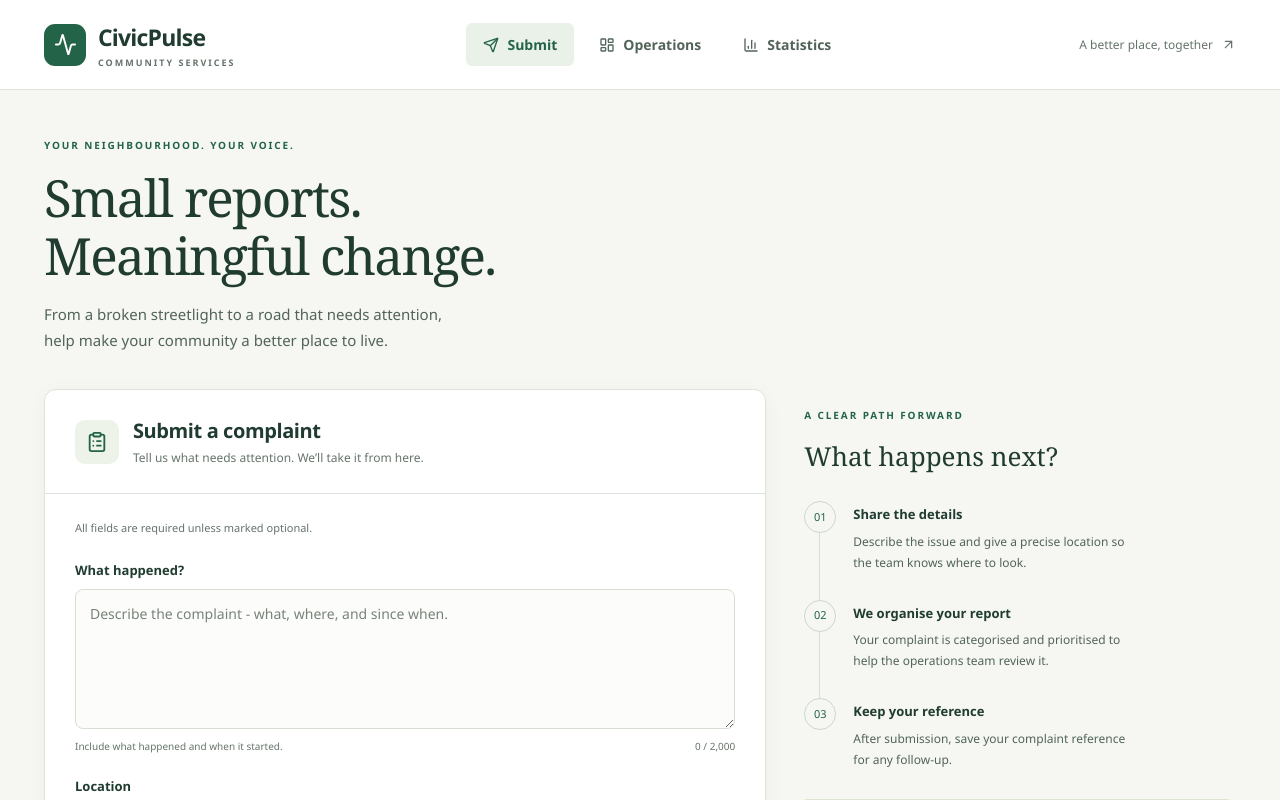
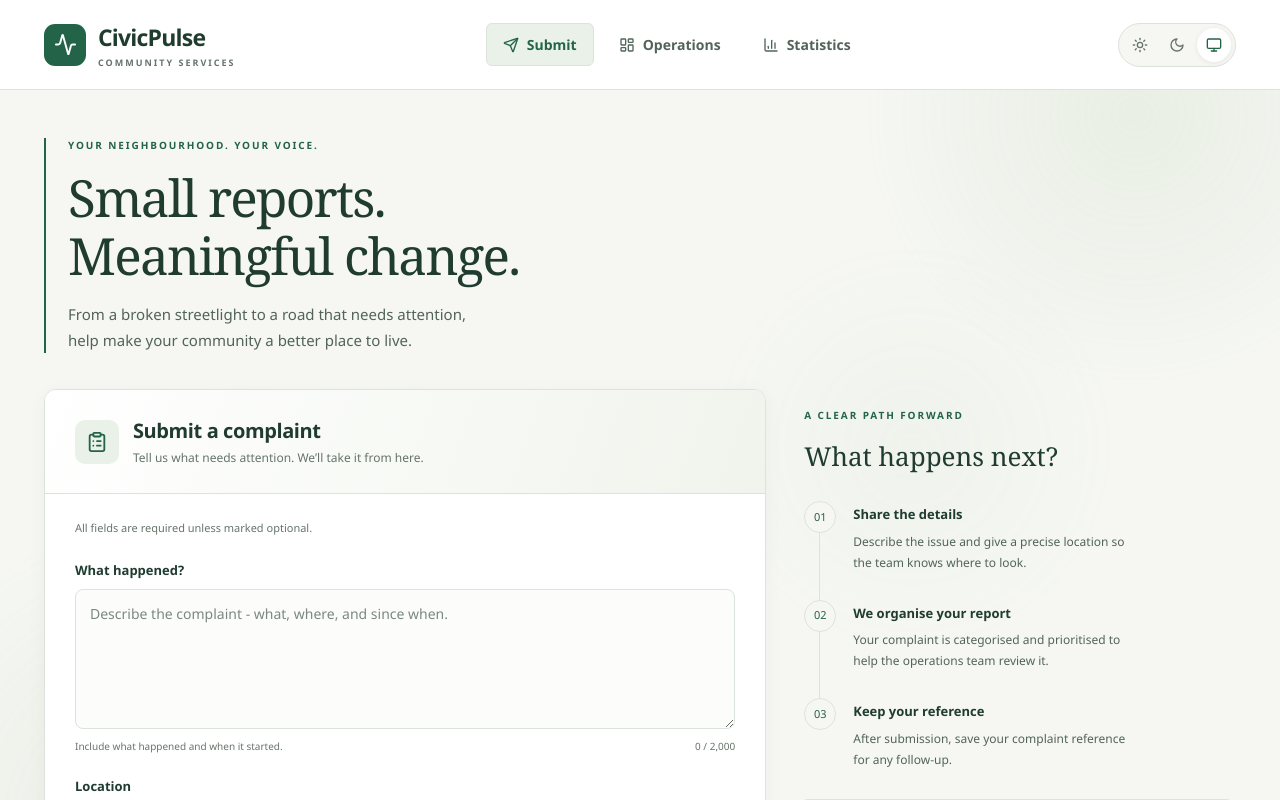
Before and after one commit to M-Hasaam/CivicPulse, a React (Vite) app in the folder frontend/: page /submit in a window 1280 px wide. Shown: the top 800 px of the page. Built offline with nearby package versions, Linux system fonts and the light colour scheme; what openapi-fetch would draw is missing.

Commit message:
feat: implement theme picker and ambient background for improved UI experience

```diff
--- a/frontend/index.html
+++ b/frontend/index.html
@@ -10,6 +10,21 @@
       href="https://fonts.googleapis.com/css2?family=Plus+Jakarta+Sans:wght@400;600;800&family=JetBrains+Mono&display=swap"
       rel="stylesheet"
     />
+    <meta name="theme-color" content="#236449" />
+    <script>
+      (() => {
+        let theme = "system";
+        try {
+          theme = localStorage.getItem("civicpulse-theme") || "system";
+        } catch {}
+        document.documentElement.dataset.theme =
+          theme === "light" || theme === "dark"
+            ? theme
+            : matchMedia("(prefers-color-scheme: dark)").matches
+              ? "dark"
+              : "light";
+      })();
+    </script>
     <title>CivicPulse</title>
   </head>
   <body>
--- a/frontend/src/App.tsx
+++ b/frontend/src/App.tsx
@@ -15,6 +15,11 @@ export function App() {
           Skip to content
         </a>
         <Navbar />
+        <div className="ambient-background" aria-hidden="true">
+          <span />
+          <span />
+          <span />
+        </div>
 
         <main id="main-content" style={{ flex: 1 }}>
           <div className="container page-container">
--- a/frontend/src/components/Navbar.tsx
+++ b/frontend/src/components/Navbar.tsx
@@ -1,11 +1,6 @@
+import { ThemePicker } from "./ThemePicker";
 import { NavLink } from "react-router-dom";
-import {
-  Activity,
-  ArrowUpRight,
-  Send,
-  LayoutDashboard,
-  BarChart3,
-} from "lucide-react";
+import { Activity, Send, LayoutDashboard, BarChart3 } from "lucide-react";
 
 export function Navbar() {
   return (
@@ -46,9 +41,7 @@ export function Navbar() {
             <BarChart3 size={16} /> Statistics
           </NavLink>
         </nav>
-        <span className="nav-caption">
-          A better place, together <ArrowUpRight size={15} />
-        </span>
+        <ThemePicker />
       </div>
     </header>
   );
--- /dev/null
+++ b/frontend/src/components/ThemePicker.tsx
@@ -0,0 +1,53 @@
+import { useEffect, useState } from "react";
+import { Sun, Moon, Monitor } from "lucide-react";
+
+type Theme = "light" | "dark" | "system";
+function storedTheme(): Theme {
+  try {
+    const value = localStorage.getItem("civicpulse-theme");
+    if (value === "light" || value === "dark") return value;
+  } catch {
+    /* Storage can be unavailable in private browsing. */
+  }
+  return "system";
+}
+export function ThemePicker() {
+  const [theme, setTheme] = useState<Theme>(storedTheme);
+  useEffect(() => {
+    const media = window.matchMedia("(prefers-color-scheme: dark)");
+    const apply = () => {
+      document.documentElement.dataset.theme =
+        theme === "system" ? (media.matches ? "dark" : "light") : theme;
+    };
+    apply();
+    try {
+      localStorage.setItem("civicpulse-theme", theme);
+    } catch {
+      /* Keep the preference for this session. */
+    }
+    media.addEventListener("change", apply);
+    return () => media.removeEventListener("change", apply);
+  }, [theme]);
+  return (
+    <div className="theme-picker" role="group" aria-label="Colour theme">
+      {(
+        [
+          { value: "light", Icon: Sun },
+          { value: "dark", Icon: Moon },
+          { value: "system", Icon: Monitor },
+        ] as const
+      ).map(({ value, Icon }) => (
+        <button
+          key={value}
+          type="button"
+          aria-label={`${value[0].toUpperCase()}${value.slice(1)} theme`}
+          title={`${value[0].toUpperCase()}${value.slice(1)} theme`}
+          aria-pressed={theme === value}
+          onClick={() => setTheme(value)}
+        >
+          <Icon size={16} />
+        </button>
+      ))}
+    </div>
+  );
+}
--- a/frontend/src/service-design.css
+++ b/frontend/src/service-design.css
@@ -474,3 +474,312 @@ button:focus-visible {
 .complaints-table td {
   line-height: 1.6;
 }
+/* Theme surfaces are shared by the citizen and operations workspaces. */
+:root {
+  color-scheme: light;
+  --surface: #ffffff;
+  --surface-soft: #f0f4ec;
+  --input-surface: #fcfdfa;
+  --accent-soft: #eaf1e8;
+  --tip-surface: #eaf0df;
+  --accent-ink: #236449;
+  --ambient: #a2c69a;
+}
+:root[data-theme="dark"] {
+  color-scheme: dark;
+  --bg-primary: #101916;
+  --bg-secondary: #19251f;
+  --bg-card: #19251f;
+  --bg-card-hover: #233229;
+  --surface: #19251f;
+  --surface-soft: #223129;
+  --input-surface: #141f19;
+  --accent-soft: #283e30;
+  --tip-surface: #253525;
+  --border-color: #35453a;
+  --text-primary: #edf3e9;
+  --text-secondary: #bac8bc;
+  --text-muted: #a0b1a4;
+  --primary: #a9c990;
+  --primary-hover: #bedba9;
+  --primary-glow: rgba(169, 201, 144, 0.15);
+  --accent-ink: #152918;
+  --success: #8dd6ab;
+  --danger: #ffa7a0;
+  --warning: #e9c777;
+  --info: #99c4ed;
+  --ambient: #477448;
+  --shadow-md: 0 6px 28px rgba(0, 0, 0, 0.12);
+}
+body {
+  isolation: isolate;
+}
+main,
+footer {
+  position: relative;
+  z-index: 1;
+}
+.navbar {
+  background: var(--surface);
+}
+.report-panel,
+.glass-card,
+.filter-panel,
+.table-empty,
+.stat-card,
+.breakdown-chart,
+.provider-panel,
+.complaints-table-wrap,
+.custom-select-dropdown,
+.action-select-dropdown,
+.skip-link {
+  background: var(--surface);
+  border-color: var(--border-color);
+}
+.form-input,
+.form-textarea,
+.form-select {
+  background: var(--input-surface);
+  border-color: var(--border-color);
+}
+.form-input::placeholder,
+.form-textarea::placeholder {
+  color: var(--text-muted);
+  opacity: 0.85;
+}
+.nav-link.active,
+.section-icon,
+.stat-card-icon {
+  background: var(--accent-soft);
+  color: var(--primary);
+  border-color: var(--border-color);
+}
+.nav-link:hover,
+.btn-secondary:hover:not(:disabled),
+.stat-card:hover {
+  background: var(--surface-soft);
+  border-color: var(--border-color);
+}
+.location-tip {
+  background: var(--tip-surface);
+  border-color: var(--border-color);
+}
+.step-number {
+  border-color: var(--border-color);
+}
+.process-list li:not(:last-child)::before,
+.breakdown-bar-track {
+  background: var(--border-color);
+}
+.report-panel > [role="status"] {
+  background: var(--accent-soft);
+}
+.btn-primary,
+.brand-mark {
+  color: var(--accent-ink);
+}
+:root[data-theme="light"] .btn-primary,
+:root[data-theme="light"] .brand-mark {
+  color: white;
+}
+.theme-picker {
+  display: flex;
+  padding: 4px;
+  border: 1px solid var(--border-color);
+  background: var(--bg-primary);
+  border-radius: 24px;
+  gap: 3px;
+  flex-shrink: 0;
+}
+.theme-picker button {
+  display: grid;
+  place-items: center;
+  width: 34px;
+  height: 34px;
+  color: var(--text-muted);
+  cursor: pointer;
+  border: 0;
+  background: transparent;
+  border-radius: 50%;
+  transition:
+    background 0.2s,
+    color 0.2s;
+}
+.theme-picker button:hover {
+  color: var(--primary);
+}
+.theme-picker button[aria-pressed="true"] {
+  background: var(--surface);
+  color: var(--primary);
+  box-shadow: 0 1px 5px #00000012;
+}
+.ambient-background {
+  position: fixed;
+  inset: 0;
+  overflow: hidden;
+  pointer-events: none;
+  z-index: -1;
+}
+.ambient-background span {
+  position: absolute;
+  width: 620px;
+  height: 620px;
+  border-radius: 50%;
+  background: radial-gradient(circle, var(--ambient), transparent 68%);
+  opacity: 0.16;
+  animation: ambient-drift 28s ease-in-out infinite alternate;
+}
+.ambient-background span:nth-child(1) {
+  top: -180px;
+  right: -180px;
+}
+.ambient-background span:nth-child(2) {
+  bottom: -320px;
+  left: -170px;
+  animation-delay: -14s;
+}
+.ambient-background span:nth-child(3) {
+  top: 28%;
+  right: 12%;
+  width: 440px;
+  height: 440px;
+  opacity: 0.07;
+  animation-delay: -7s;
+}
+@keyframes ambient-drift {
+  from {
+    transform: translate3d(-20px, -20px, 0) scale(0.9);
+  }
+  to {
+    transform: translate3d(45px, 35px, 0) scale(1.12);
+  }
+}
+.page-intro {
+  position: relative;
+  padding-left: 22px;
+  border-left: 2px solid var(--primary);
+}
+.report-panel {
+  box-shadow: var(--shadow-md);
+}
+.report-heading {
+  background: linear-gradient(110deg, var(--surface), var(--surface-soft));
+}
+.btn-primary {
+  transition:
+    background 0.2s,
+    box-shadow 0.2s;
+}
+.btn-primary:hover:not(:disabled) {
+  box-shadow: 0 4px 16px var(--primary-glow);
+}
+:root[data-theme="dark"]
+  :is(
+    .badge-high,
+    .priority-high,
+    .status-rejected,
+    .cache-miss,
+    .pill-miss,
+    .toast-error,
+    .dashboard-error
+  ) {
+  color: var(--danger);
+}
+:root[data-theme="dark"]
+  :is(
+    .badge-normal,
+    .priority-normal,
+    .status-in-progress,
+    .cat-electricity,
+    .pill-warning,
+    .text-warning
+  ) {
+  color: var(--warning);
+}
+:root[data-theme="dark"]
+  :is(
+    .status-resolved,
+    .badge-resolved,
+    .cat-sanitation,
+    .cache-hit,
+    .pill-hit,
+    .pill-ok,
+    .text-success,
+    .toast-success
+  ) {
+  color: var(--success);
+}
+:root[data-theme="dark"]
+  :is(.badge-low, .priority-low, .status-open, .cat-water) {
+  color: var(--info);
+}
+:root[data-theme="dark"] .cat-streetlights {
+  color: #d3b4ee;
+}
+:root[data-theme="dark"] .cat-roads {
+  color: #efb28d;
+}
+:root[data-theme="dark"] .cat-other {
+  color: var(--text-secondary);
+}
+:root[data-theme="dark"]
+  :is(
+    .custom-select-option.selected,
+    .action-select-option:hover,
+    .action-select-trigger:hover,
+    .action-select-trigger.open,
+    .action-select-icon,
+    .custom-select-check
+  ) {
+  color: var(--primary);
+}
+:root[data-theme="dark"]
+  :is(
+    .custom-select-trigger,
+    .action-select-trigger,
+    .pagination-btn,
+    .dashboard-refresh-btn,
+    .stats-refresh-btn,
+    .provider-outcomes-table-wrap
+  ) {
+  border-color: var(--border-color);
+}
+@media (max-width: 700px) {
+  .nav-container {
+    display: grid;
+    grid-template-columns: 1fr auto;
+    gap: 14px;
+  }
+  .nav-links {
+    grid-column: 1 / -1;
+    grid-row: 2;
+  }
+  .theme-picker {
+    grid-column: 2;
+    grid-row: 1;
+  }
+  .theme-picker button {
+    width: 29px;
+    height: 29px;
+  }
+  .nav-brand {
+    font-size: 20px;
+    gap: 8px;
+  }
+  .brand-mark {
+    width: 34px;
+    height: 38px;
+  }
+  .nav-brand small {
+    font-size: 8px;
+    letter-spacing: 1px;
+  }
+  .page-intro {
+    padding-left: 16px;
+  }
+}
+@media (prefers-reduced-motion: reduce) {
+  .ambient-background span {
+    animation: none !important;
+  }
+}
```
